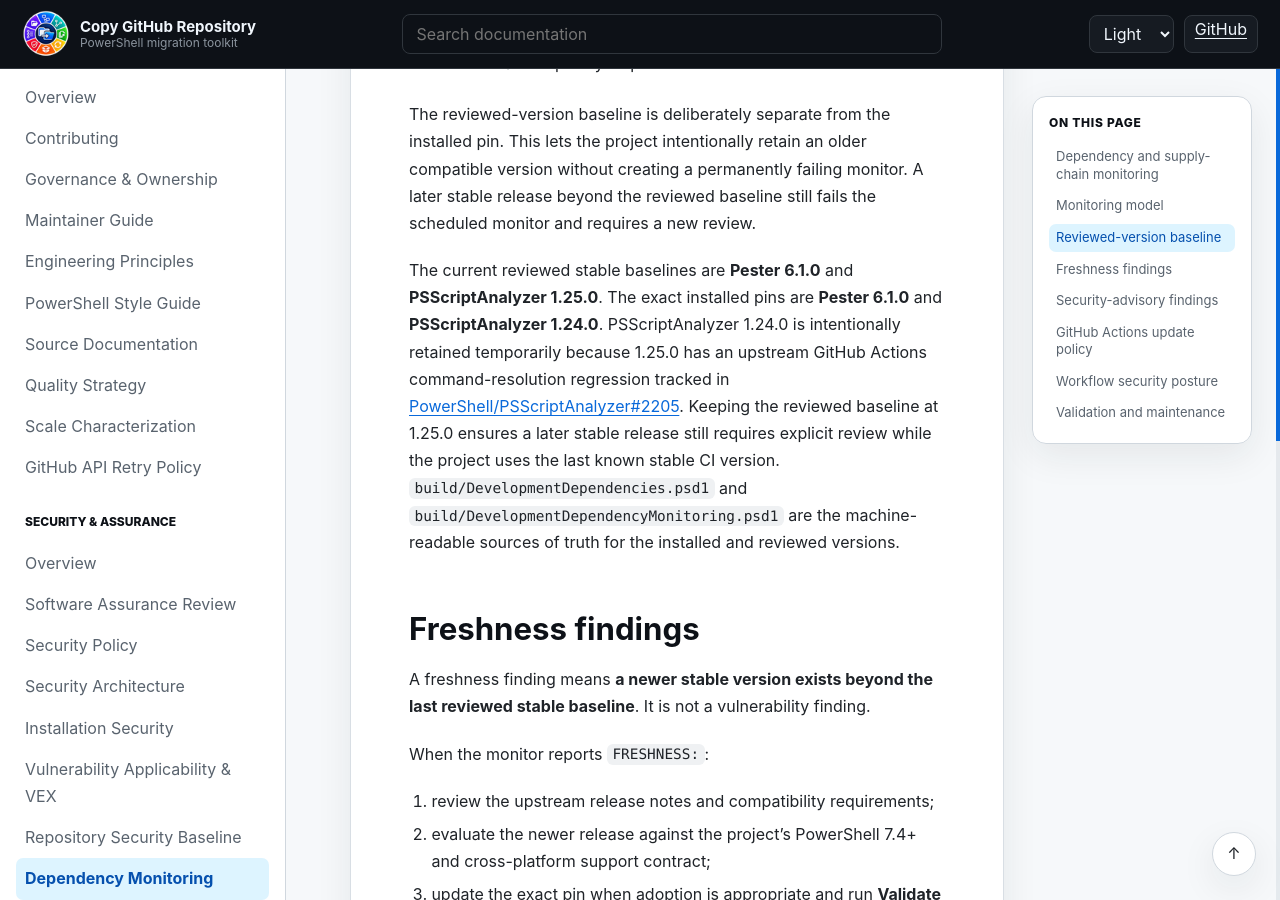
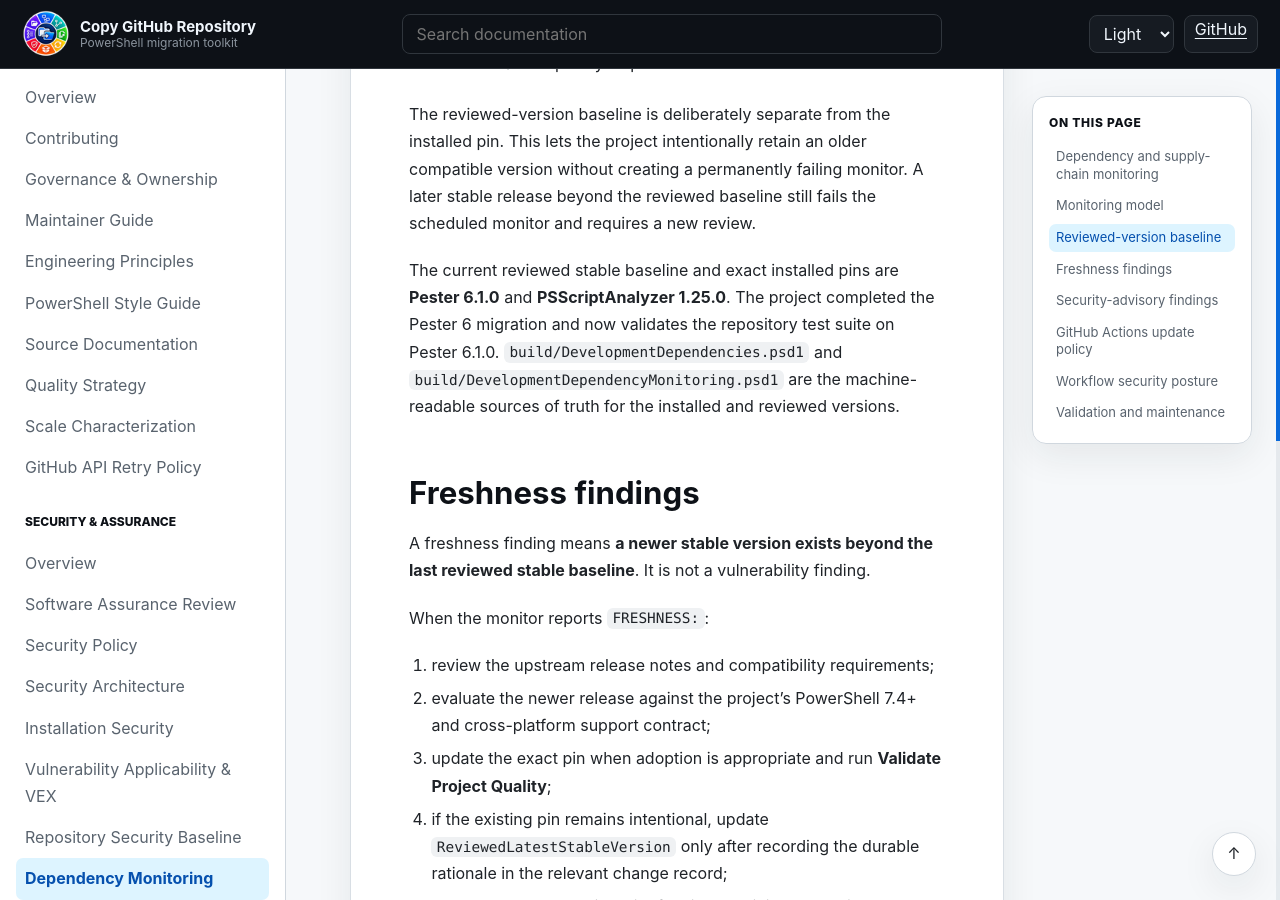
Before and after one commit to infoconex/copy-github-repo, a Jekyll site: the page built from docs/security/dependency-monitoring.md, in a window 1280 px wide and 900 px high, scrolled down 2185 px. Built offline with Jekyll 4.4.1, drawn with Linux system fonts in a browser that asks for light colours.

Commit message:
Revert unsuccessful PSScriptAnalyzer downgrade documentation

```diff
--- a/docs/security/dependency-monitoring.md
+++ b/docs/security/dependency-monitoring.md
@@ -30,7 +30,7 @@ Monitoring is advisory/review automation, not automatic adoption. Repository wor
 
 The reviewed-version baseline is deliberately separate from the installed pin. This lets the project intentionally retain an older compatible version without creating a permanently failing monitor. A later stable release beyond the reviewed baseline still fails the scheduled monitor and requires a new review.
 
-The current reviewed stable baselines are **Pester 6.1.0** and **PSScriptAnalyzer 1.25.0**. The exact installed pins are **Pester 6.1.0** and **PSScriptAnalyzer 1.24.0**. PSScriptAnalyzer 1.24.0 is intentionally retained temporarily because 1.25.0 has an upstream GitHub Actions command-resolution regression tracked in [PowerShell/PSScriptAnalyzer#2205](https://github.com/PowerShell/PSScriptAnalyzer/issues/2205). Keeping the reviewed baseline at 1.25.0 ensures a later stable release still requires explicit review while the project uses the last known stable CI version. `build/DevelopmentDependencies.psd1` and `build/DevelopmentDependencyMonitoring.psd1` are the machine-readable sources of truth for the installed and reviewed versions.
+The current reviewed stable baseline and exact installed pins are **Pester 6.1.0** and **PSScriptAnalyzer 1.25.0**. The project completed the Pester 6 migration and now validates the repository test suite on Pester 6.1.0. `build/DevelopmentDependencies.psd1` and `build/DevelopmentDependencyMonitoring.psd1` are the machine-readable sources of truth for the installed and reviewed versions.
 
 ## Freshness findings
 
```
